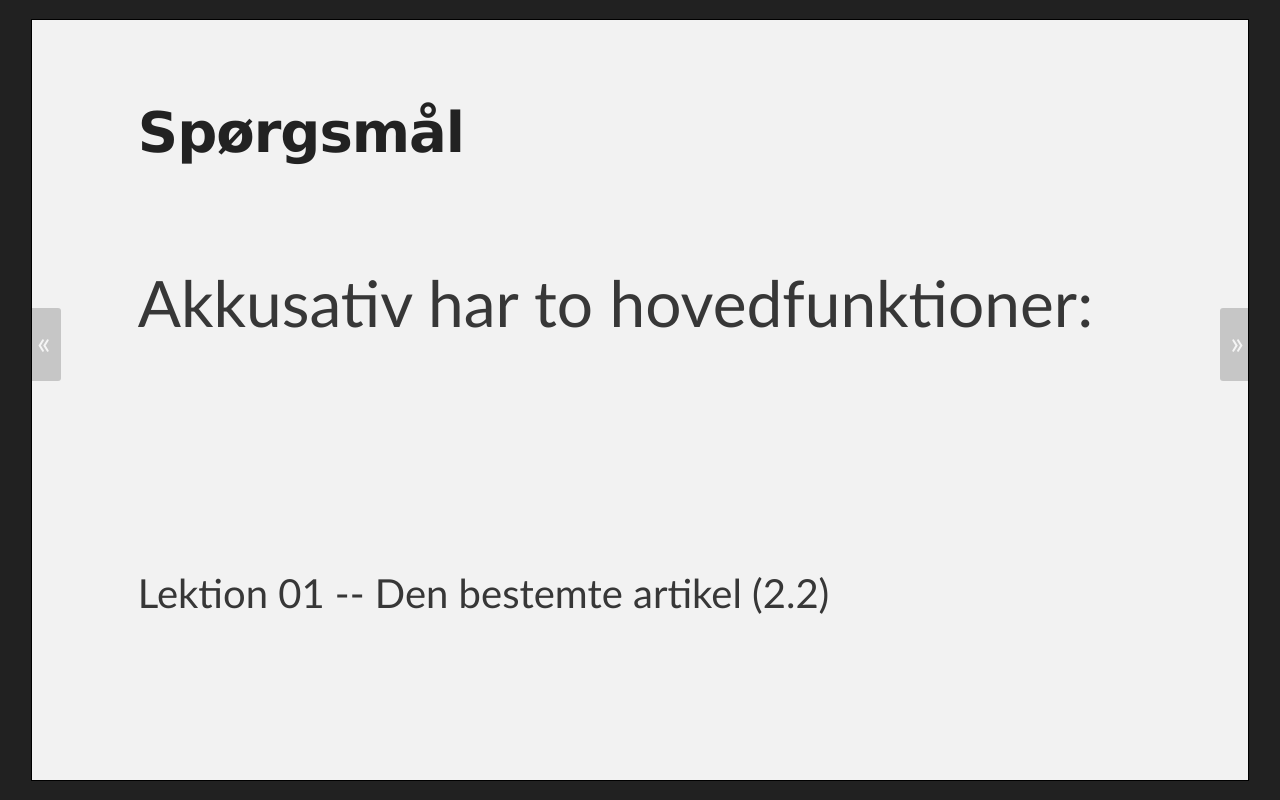
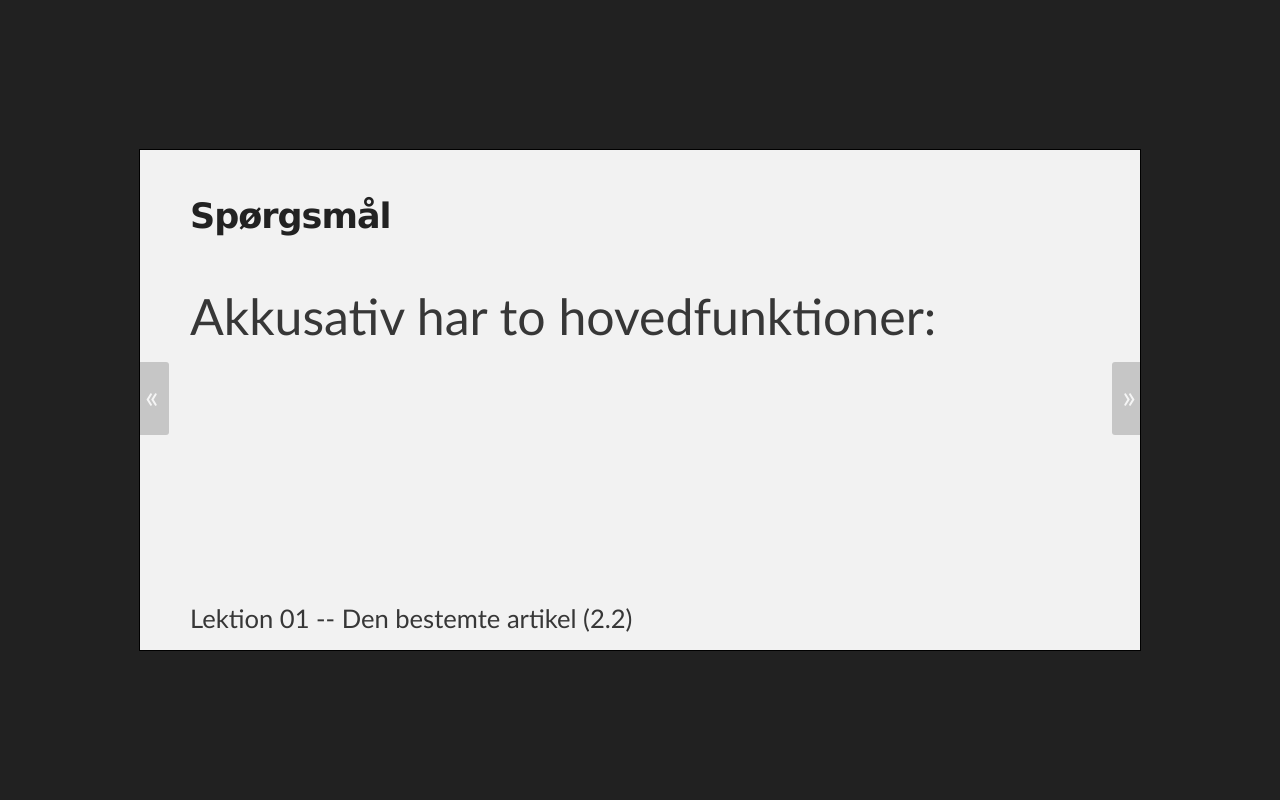
Before and after one commit to stenskjaer/stenskjaer.github.io, a plain HTML site: page slides/echo/Lektion 12 -- Kasusbrug (12).html in a window 1280 px wide. Drawn offline with Linux system fonts and the light colour scheme.

Commit message:
Initial style clean-up and adaptive adjustments

```diff
--- a/stylesheets/simple-slideshow-styles.css
+++ b/stylesheets/simple-slideshow-styles.css
@@ -1,60 +1,3 @@
-.bss-slides{
-	position: relative;
-	display: block;
-	padding: 5%;
-}
-.bss-slides:focus{
-	outline: 0;
-}
-.bss-slides figure{
-	padding: 0 45px;
-	height: 100%;
-}
-.bss-slides figure:first-child{
-	position: relative;
-}
-.bss-slides figure {
-	display: none;
-}
-.bss-slides .bss-show{
-	display: block;
-	position: relative;
-}
-
-.bss-slides figcaption a{
-	color: #fff;
-}
-.bss-next, .bss-prev{
-	color: #fff;
-	position: absolute;
-	background: #000;
-	background: rgba(0,0,0, .6);
-	top: 50%;
-	z-index: 4;
-	font-size: 2em;
-	margin-top: -1.2em;
-	opacity: .3;
-	-webkit-user-select: none;
-	-moz-user-select: none;
-	-ms-user-select: none;
-	user-select: none;
-}
-.bss-next:hover, .bss-prev:hover{
-					 cursor: pointer;
-					 opacity: 1;
-				 }
-.bss-next{
-	right: -1px;
-	padding: 10px 5px 15px 10px;
-	border-top-left-radius: 3px;
-	border-bottom-left-radius: 3px;
-}
-.bss-prev{
-	left: 0;
-	padding: 10px 10px 15px 5px;
-	border-top-right-radius: 3px;
-	border-bottom-right-radius: 3px;
-}
 .bss-fullscreen{
 	display: block;
 	width: 32px;
--- a/stylesheets/stylesheet.css
+++ b/stylesheets/stylesheet.css
@@ -271,49 +271,6 @@ Full-Width Styles
   margin: 0 auto;
 }
 
-#slide-wrap {
-	position: absolute;
-	top: 0px;
-	bottom: 0px;
-	left: 0px;
-	right: 0px;
-	justify-content: center;
-	align-items: center;
-	display: flex;
-	bottom: 0;
-}
-
-#slides {
-	min-width: 400px;
-	width: 95%;
-	border: 1px black solid;
-	background: #f2f2f2;
-	padding: 0;
-	min-height: 300px;
-	height: 95%;
-}
-
-.bss-slides {
-	min-height: 200px;
-	height: 70%;
-}
-
-.bss-slides p {
-	font-size: 8vh;
-	margin: 10vh 0;
-}
-
-.bss-slides h4 {
-	font-size: 7vh;
-}
-
-span.title {
-	position: absolute;
-	bottom: 0;
-	font-size: 5vh;
-}
-
-
 #forkme_banner {
   display: block;
   position: absolute;
@@ -412,6 +369,112 @@ span.title {
 }
 
 
+/*******************************************************************************
+Slides
+*******************************************************************************/
+
+#slide-wrap {
+	position: absolute;
+	top: 0px;
+	bottom: 0px;
+	left: 0px;
+	right: 0px;
+	justify-content: center;
+	align-items: center;
+	display: flex;
+	bottom: 0;
+}
+
+#slides {
+	max-width: 95%;
+	width: 1000px;
+	border: 1px black solid;
+	background: #f2f2f2;
+	max-height: 95%;
+	height: 600px;
+}
+
+.bss-slides {
+	max-height: 95%;
+	height: 600px;
+	top: 2.5%;
+	bottom: 2.5%;
+	position: relative;
+	display: block;
+}
+
+.bss-slides:focus{
+	outline: 0;
+}
+
+.bss-slides figure{
+	padding: 0 5%;
+	height: 100%;
+	display: none;
+}
+
+.bss-slides figure:first-child{
+	position: relative;
+}
+
+.bss-slides .bss-show{
+	display: block;
+	position: relative;
+}
+
+.bss-slides p {
+	font-size: 4.5vw;
+	padding-top: 14% 0;
+}
+
+.bss-slides h4 {
+	font-size: 4vw;
+	margin: 0;
+	padding: 3% 0;
+}
+
+span.title {
+	position: absolute;
+	bottom: 0;
+	font-size: 2vw;
+}
+
+.bss-slides figcaption a{
+	color: #fff;
+}
+.bss-next, .bss-prev{
+	color: #fff;
+	position: absolute;
+	background: #000;
+	background: rgba(0,0,0, .6);
+	top: 50%;
+	z-index: 4;
+	font-size: 2em;
+	margin-top: -1.2em;
+	opacity: .3;
+	-webkit-user-select: none;
+	-moz-user-select: none;
+	-ms-user-select: none;
+	user-select: none;
+}
+.bss-next:hover, .bss-prev:hover{
+					 cursor: pointer;
+					 opacity: 1;
+				 }
+.bss-next{
+	right: -1px;
+	padding: 10px 5px 15px 10px;
+	border-top-left-radius: 3px;
+	border-bottom-left-radius: 3px;
+}
+.bss-prev{
+	left: 0;
+	padding: 10px 10px 15px 5px;
+	border-top-right-radius: 3px;
+	border-bottom-right-radius: 3px;
+}
+
+
 
 /*******************************************************************************
 Small Device Styles
@@ -440,14 +503,12 @@ Small Device Styles
 	  max-height: 280px;
   }
 
-  .bss-slides {
-	  height: 200px;
+  #slides {
+	  height: 300px;
   }
-
   .bss-slides p {
-	  font-size: 20px;
+	  font-size: 26px;
   }
-
 
   #project_title {
   font-size: 32px;
@@ -484,3 +545,34 @@ Small Device Styles
   }
 
 }
+
+@media screen and (min-width: 480px) {
+	#slides {
+		height: 400px;
+	}
+	.bss-slides p {
+		font-size: 32px;
+	}
+}
+
+@media screen and (min-width: 660px) {
+	#slides {
+		height: 500px;
+	}
+	.bss-slides p {
+		font-size: 42px;
+	}
+}
+
+@media screen and (min-width: 1000px) {
+	.bss-slides p {
+		font-size: 50px;
+		padding-top: 5% 0;
+	}
+
+	.bss-slides h4 {
+		font-size: 35px;
+		margin: 0;
+		padding: 3% 0;
+	}
+}
```
